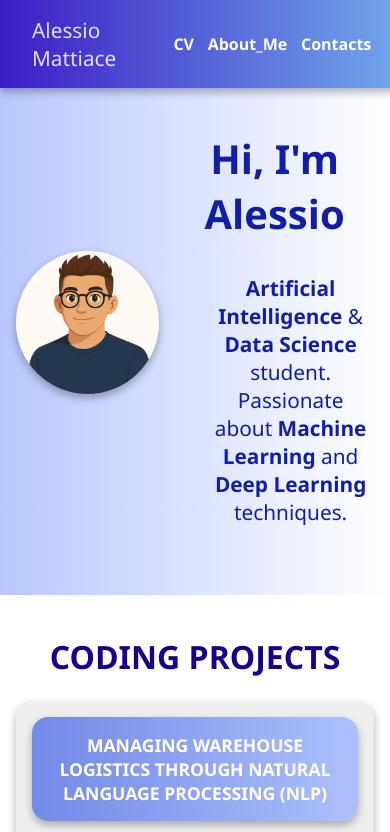
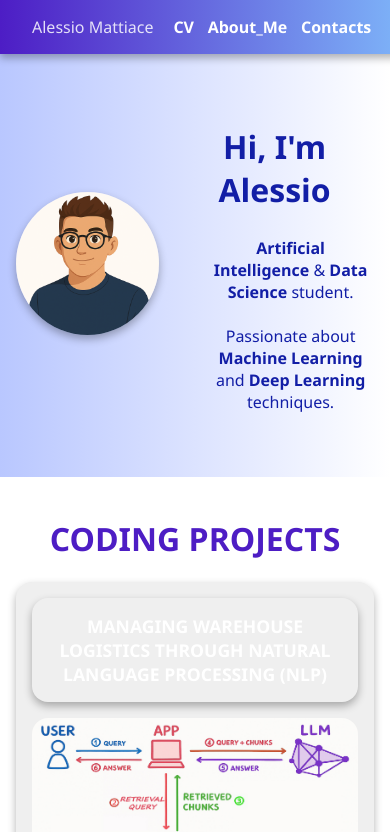
Before and after one commit to alematt0504/alematt0504.github.io, a plain HTML site: page index.html in a window 390 px wide. Shown: the top 832 px of the page. Drawn offline with Linux system fonts and the light colour scheme.

Commit message:
margin fix

```diff
--- a/index.html
+++ b/index.html
@@ -14,7 +14,7 @@
         }
 
         header {
-            background: linear-gradient(to right, #3c1dc5, #77b9ef);
+            background: linear-gradient(to right, #4d1dc5, #84c7ff);
             padding: 1rem 2rem;
             color: white;
             position: fixed;
@@ -93,7 +93,7 @@
         }
 
         .portfolio {
-            color: #1c008a;
+            color: #4e1ec5;
             text-align: center;
             padding: 1rem;
             display: flex;
@@ -106,7 +106,7 @@
         .portfolio_title{
             font-weight: bold;
             font-size: 2rem;
-            color: #1c008a;
+            color: #4d1dc4;
             text-align: center;
             margin-bottom: 0.4rem;
             margin-top: 2.5rem;
@@ -130,7 +130,7 @@
 
         .project_header {
             text-decoration: none;
-            background: linear-gradient(to right, #7289e8, #aec0fb);
+            background: linear-gradient(to right, #7685dd);
             border-radius: 16px;
             padding: 1rem;
             box-shadow: 0 4px 8px rgba(0,0,0,0.3);
@@ -160,7 +160,7 @@
 
         .contact {
             padding: 1rem;
-            background: linear-gradient(to right, #3c1dc5, #77b9ef);
+            background: linear-gradient(to right, #4d1dc5, #84c7ff);
             text-align: center;
             color: white;
         }
@@ -184,7 +184,7 @@
             }
 
             .logo{
-                font-size: 1.3rem;
+                font-size: 1rem;
             }
 
             .nav-links a {
@@ -206,8 +206,18 @@
                 flex: 1 1 100%;
                 max-width: 100%;
             }
+
+            .hero h1 {
+                font-size: 2rem;
+                color: #121ea6;
+            }
+
+            .hero p{
+                margin-left: 2rem;
+                font-size: 1rem;
+                color: #121ea6;
+            }
         }
-
     </style>
 </head>
 <body>
@@ -227,7 +237,7 @@
         <img src="IMGs/avatar.png" alt="Avatar Alessio" class="hero-photo">
         <div>
             <h1>Hi, I'm Alessio</h1>
-            <p><b>Artificial Intelligence</b> & <b>Data Science</b> student.<br>Passionate about <b>Machine Learning</b> and <b>Deep Learning</b> techniques.</p>
+            <p><b>Artificial Intelligence</b> & <b>Data Science</b> student.<br><br>Passionate about <b>Machine Learning</b> and <b>Deep Learning</b> techniques.</p>
         </div>
     </div>
 </section>
@@ -244,7 +254,7 @@
 
     <div class="project">
         <a href="https://esempio.com" target="_self">
-            <div class="project_header">POLITICAL BLOGS CLASSIFICATION BY GRAPH CONVOLUTIONAL NETWORKS</div>
+            <div class="project_header">POLITICAL BLOGS CLASSIFICATION BY GRAPH CONVOLUTIONAL NETWORKS (GCN)</div>
             <img class="project_img" src="IMGs/GCN.jpg" alt="GCN" >
             <div class="project_content">Ciao...</div>
         </a>
```
